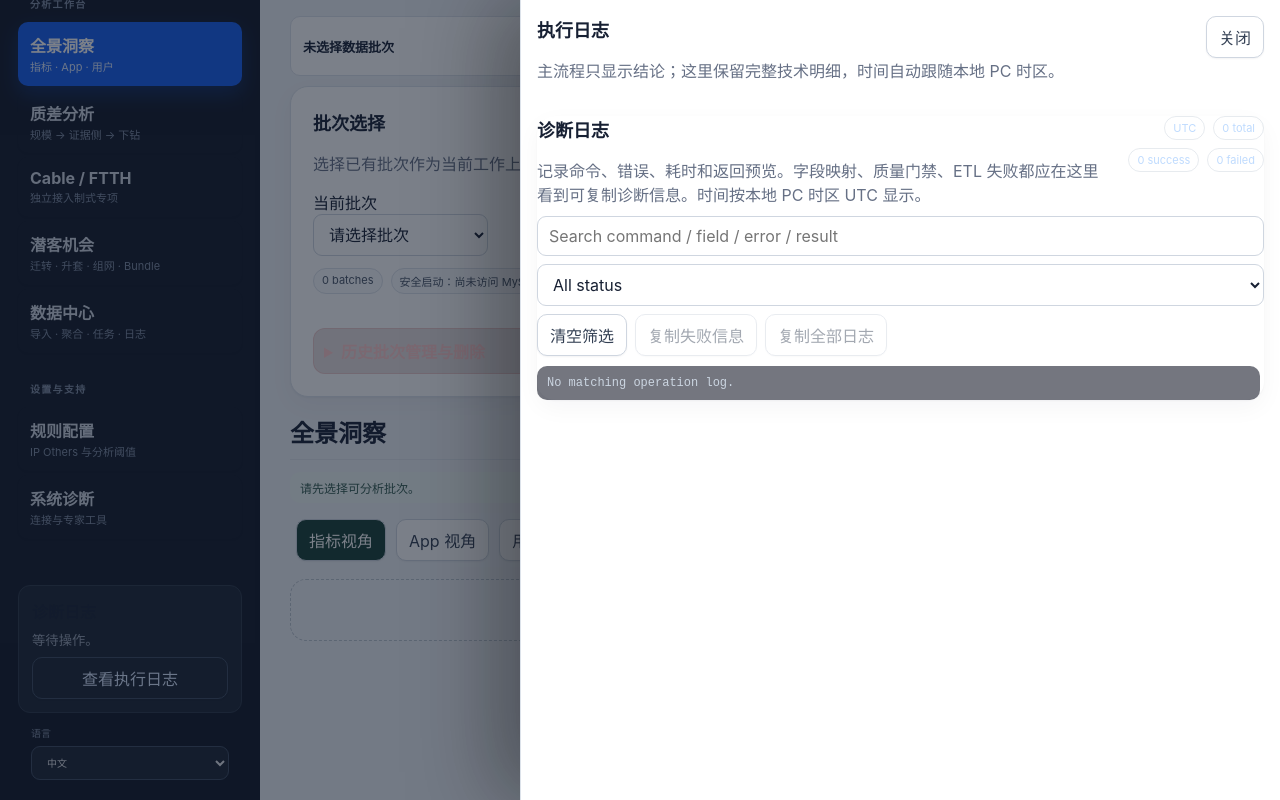
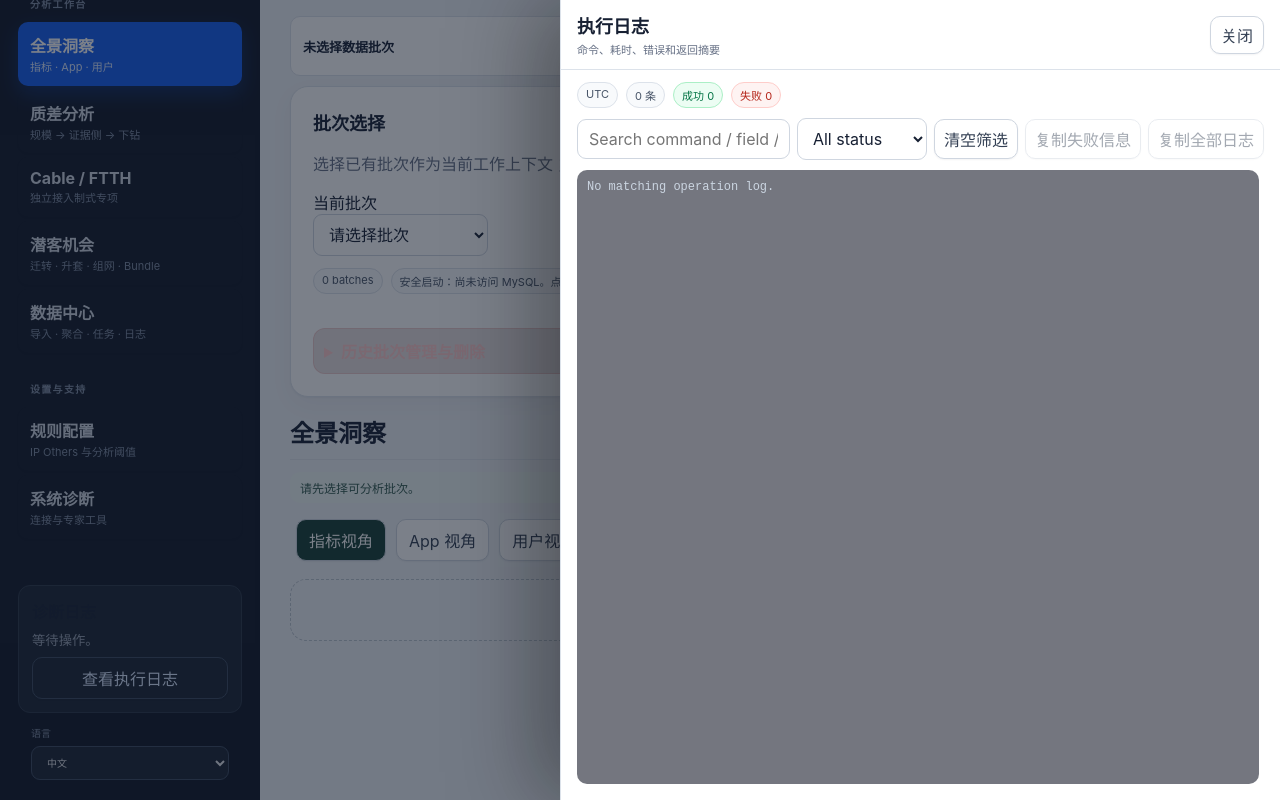
Before and after one commit to zhou-yang-personal/sa-fbb-experience-workbench, a React (Vite) app: page / in a window 1280 px wide. Both pictures are taken after a click on the button "查看执行日志". Built offline with nearby package versions, Linux system fonts and the light colour scheme.

Commit message:
fix: repair execution log drawer layout

```diff
--- a/package.json
+++ b/package.json
@@ -1,7 +1,7 @@
 {
   "name": "sa-fbb-experience-workbench",
   "private": true,
-  "version": "1.0.61",
+  "version": "1.0.62",
   "type": "module",
   "scripts": {
     "dev": "vite --host 127.0.0.1 --port 1420",
--- a/src-tauri/tauri.conf.json
+++ b/src-tauri/tauri.conf.json
@@ -1,7 +1,7 @@
 {
   "$schema": "https://schema.tauri.app/config/2",
   "productName": "SA FBB Experience Workbench",
-  "version": "1.0.61",
+  "version": "1.0.62",
   "identifier": "com.zhouyang.sa-fbb-experience-workbench",
   "build": {
     "beforeDevCommand": "npm run dev",
--- a/src/features/workbench/ExecutionLog.tsx
+++ b/src/features/workbench/ExecutionLog.tsx
@@ -6,6 +6,7 @@ type LogFilter = 'all' | ExecutionLogStatus;
 
 interface ExecutionLogProps {
   log: ExecutionLogEntry[];
+  compact?: boolean;
 }
 
 function copyText(text: string) {
@@ -28,7 +29,7 @@ function formatEntry(entry: ExecutionLogEntry) {
   return lines.join('\n');
 }
 
-export function ExecutionLog({ log }: ExecutionLogProps) {
+export function ExecutionLog({ log, compact = false }: ExecutionLogProps) {
   const [filter, setFilter] = useState<LogFilter>('all');
   const [keyword, setKeyword] = useState('');
 
@@ -48,7 +49,7 @@ export function ExecutionLog({ log }: ExecutionLogProps) {
 
   return (
     <section className="panel execution-log-panel">
-      <div className="log-header">
+      {!compact && <div className="log-header">
         <div>
           <h2>诊断日志</h2>
           <p className="muted-row">记录命令、错误、耗时和返回预览。字段映射、质量门禁、ETL 失败都应在这里看到可复制诊断信息。时间按本地 PC 时区 {localTimeZone()} 显示。</p>
@@ -59,7 +60,13 @@ export function ExecutionLog({ log }: ExecutionLogProps) {
           <span>{successRows.length} success</span>
           <span>{failedRows.length} failed</span>
         </div>
-      </div>
+      </div>}
+      {compact && <div className="log-summary log-summary-compact">
+        <span>{localTimeZone()}</span>
+        <span>{log.length} 条</span>
+        <span className="log-count-success">成功 {successRows.length}</span>
+        <span className="log-count-failure">失败 {failedRows.length}</span>
+      </div>}
 
       <div className="table-toolbar log-toolbar">
         <input value={keyword} onChange={(e) => setKeyword(e.target.value)} placeholder="Search command / field / error / result" />
--- a/src/features/workbench/ProductShellV3.css
+++ b/src/features/workbench/ProductShellV3.css
@@ -133,9 +133,25 @@
 .product-shell .status-failure-text { color: var(--danger); }
 
 .product-shell .run-log-drawer-backdrop { background: rgba(16, 24, 40, .55); }
-.product-shell .run-log-drawer { color: var(--ink); background: #fff; border-left-color: var(--line); }
-.product-shell .log-entry { color: var(--ink); background: #f8fafc; border-color: var(--line); }
-.product-shell .log-entry pre { color: #475467; background: #eef2f6; }
+.product-shell .run-log-drawer { display: grid; grid-template-rows: auto minmax(0, 1fr); width: min(720px, 100vw); height: 100dvh; padding: 0; overflow: hidden; color: var(--ink); background: #fff; border-left-color: var(--line); }
+.product-shell .run-log-drawer-head { align-items: center; min-height: 68px; margin: 0; padding: 12px 16px; border-bottom: 1px solid var(--line); background: #fff; }
+.product-shell .run-log-drawer-head h2 { margin: 0; font-size: 18px; }
+.product-shell .run-log-drawer-head p { margin: 3px 0 0; color: var(--muted); font-size: 11px; }
+.product-shell .run-log-drawer-close { flex: 0 0 auto; padding: 6px 10px; }
+.product-shell .run-log-drawer .execution-log-panel { display: grid; grid-template-rows: auto auto minmax(0, 1fr); min-width: 0; min-height: 0; margin: 0; padding: 12px 16px 16px; border: 0; border-radius: 0; box-shadow: none; }
+.product-shell .run-log-drawer .log-summary-compact { justify-content: flex-start; }
+.product-shell .run-log-drawer .log-summary span { color: #475467; background: #f8fafc; border-color: var(--line); }
+.product-shell .run-log-drawer .log-summary .log-count-success { color: #067647; background: #ecfdf3; border-color: #abefc6; }
+.product-shell .run-log-drawer .log-summary .log-count-failure { color: #b42318; background: #fef3f2; border-color: #fecdca; }
+.product-shell .run-log-drawer .log-toolbar { display: grid; grid-template-columns: minmax(180px, 1fr) 130px auto auto auto; gap: 7px; margin: 10px 0; align-items: center; }
+.product-shell .run-log-drawer .log-toolbar input { width: 100%; min-width: 0; }
+.product-shell .run-log-drawer .log-toolbar select { width: 130px; min-width: 0; }
+.product-shell .run-log-drawer .log-toolbar button { width: auto; padding: 7px 9px; white-space: nowrap; }
+.product-shell .run-log-drawer .structured-log-list { min-height: 0; max-height: none; padding: 0 5px 0 0; overflow: auto; overscroll-behavior: contain; }
+.product-shell .run-log-drawer .log-entry { min-width: 0; padding: 10px 12px; color: var(--ink); background: #f8fafc; border-color: var(--line); }
+.product-shell .run-log-drawer .log-entry-head strong { color: var(--ink); }
+.product-shell .run-log-drawer .log-entry pre { max-height: 160px; margin: 7px 0 0; padding: 9px 10px; overflow: auto; color: #475467; background: #eef2f6; border-radius: 8px; font-size: 11px; line-height: 1.5; overflow-wrap: anywhere; }
+.product-shell .run-log-drawer .log-meta { margin-bottom: 0; color: var(--muted); }
 .product-shell .pipeline-log-monitor { display: grid; gap: 14px; }
 .product-shell .pipeline-log-monitor-head { align-items: flex-start; }
 .product-shell .pipeline-log-monitor-head h3 { margin: 4px 0 5px; }
@@ -211,3 +227,10 @@
   .product-shell .analysis-context-actions { justify-content: flex-start; }
   .product-shell .pipeline-monitor-health { grid-template-columns: repeat(2, minmax(0, 1fr)); }
 }
+
+@media (max-width: 720px) {
+  .product-shell .run-log-drawer .log-toolbar { grid-template-columns: minmax(0, 1fr) auto; }
+  .product-shell .run-log-drawer .log-toolbar input { grid-column: 1 / -1; }
+  .product-shell .run-log-drawer .log-toolbar select { width: 100%; }
+  .product-shell .run-log-drawer .log-toolbar button { white-space: normal; }
+}
--- a/src/features/workbench/RunLogDrawer.tsx
+++ b/src/features/workbench/RunLogDrawer.tsx
@@ -10,16 +10,16 @@ type Props = {
 export function RunLogDrawer({ open, log, onClose }: Props) {
   if (!open) return null;
   return (
-    <div className="run-log-drawer-backdrop" role="presentation">
-      <aside className="run-log-drawer" aria-label="Execution log drawer">
+    <div className="run-log-drawer-backdrop" role="presentation" onClick={onClose}>
+      <aside className="run-log-drawer" aria-label="Execution log drawer" onClick={(event) => event.stopPropagation()}>
         <div className="run-log-drawer-head">
           <div>
             <h2>执行日志</h2>
-            <p className="muted-row">主流程只显示结论；这里保留完整技术明细，时间自动跟随本地 PC 时区。</p>
+            <p>命令、耗时、错误和返回摘要</p>
           </div>
-          <button type="button" onClick={onClose}>关闭</button>
+          <button type="button" className="run-log-drawer-close" onClick={onClose} aria-label="关闭执行日志">关闭</button>
         </div>
-        <ExecutionLog log={log} />
+        <ExecutionLog log={log} compact />
       </aside>
     </div>
   );
--- a/src/features/workbench/WorkbenchAppV2.tsx
+++ b/src/features/workbench/WorkbenchAppV2.tsx
@@ -67,7 +67,7 @@ export function WorkbenchAppV2() {
   return (
     <main className="app-shell guided-shell product-shell">
       <aside className="sidebar guided-sidebar product-sidebar">
-        <div className="brand"><span>SA FBB Experience Workbench</span><small>v1.0.61</small></div>
+        <div className="brand"><span>SA FBB Experience Workbench</span><small>v1.0.62</small></div>
         <nav className="product-nav" aria-label="Product navigation">
           {(['primary', 'secondary'] as const).map((group) => <div className="nav-group" key={group}>
             <p>{group === 'primary' ? (languageIndex === 0 ? '分析工作台' : 'Workspace') : (languageIndex === 0 ? '设置与支持' : 'Settings & support')}</p>
```
Also changed, not shown: 4 other files (tests, documents, lock files or other folders).
